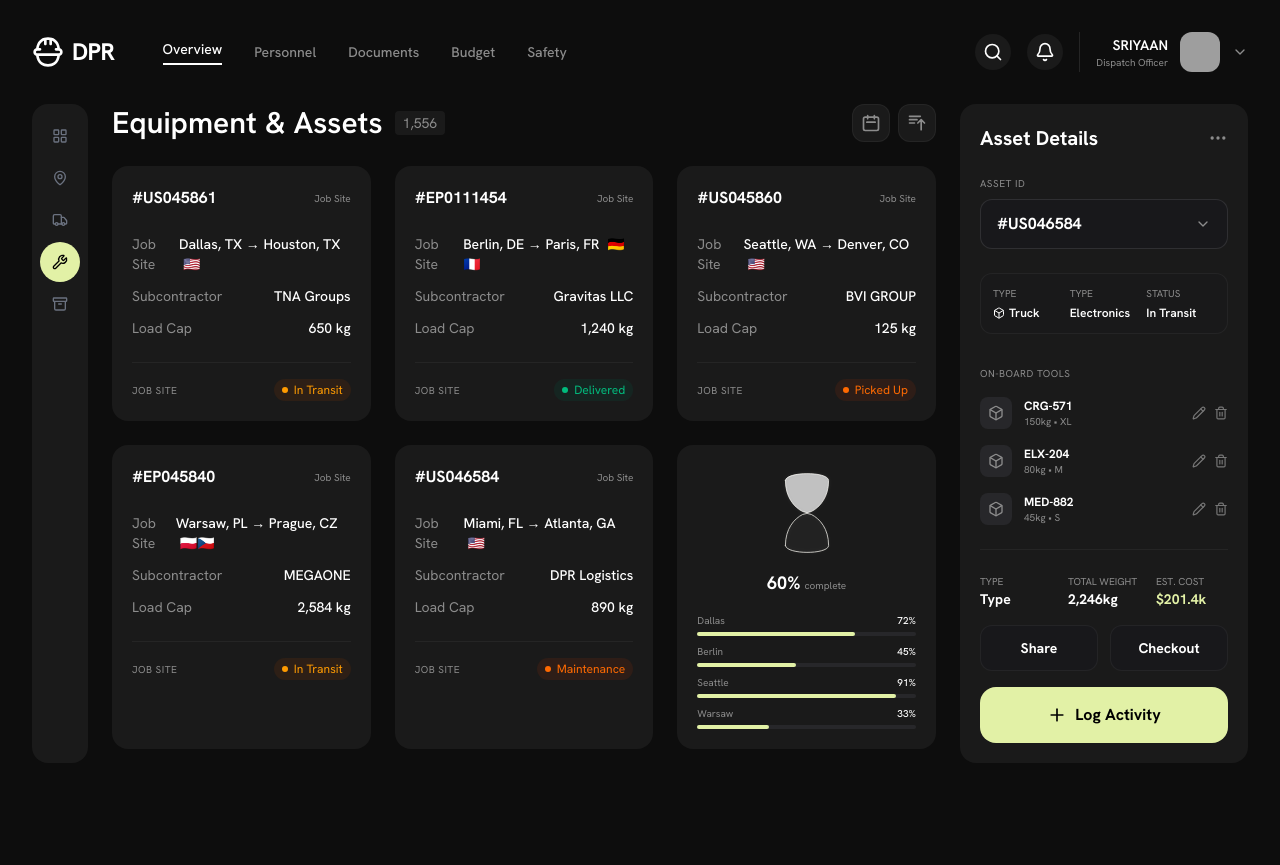
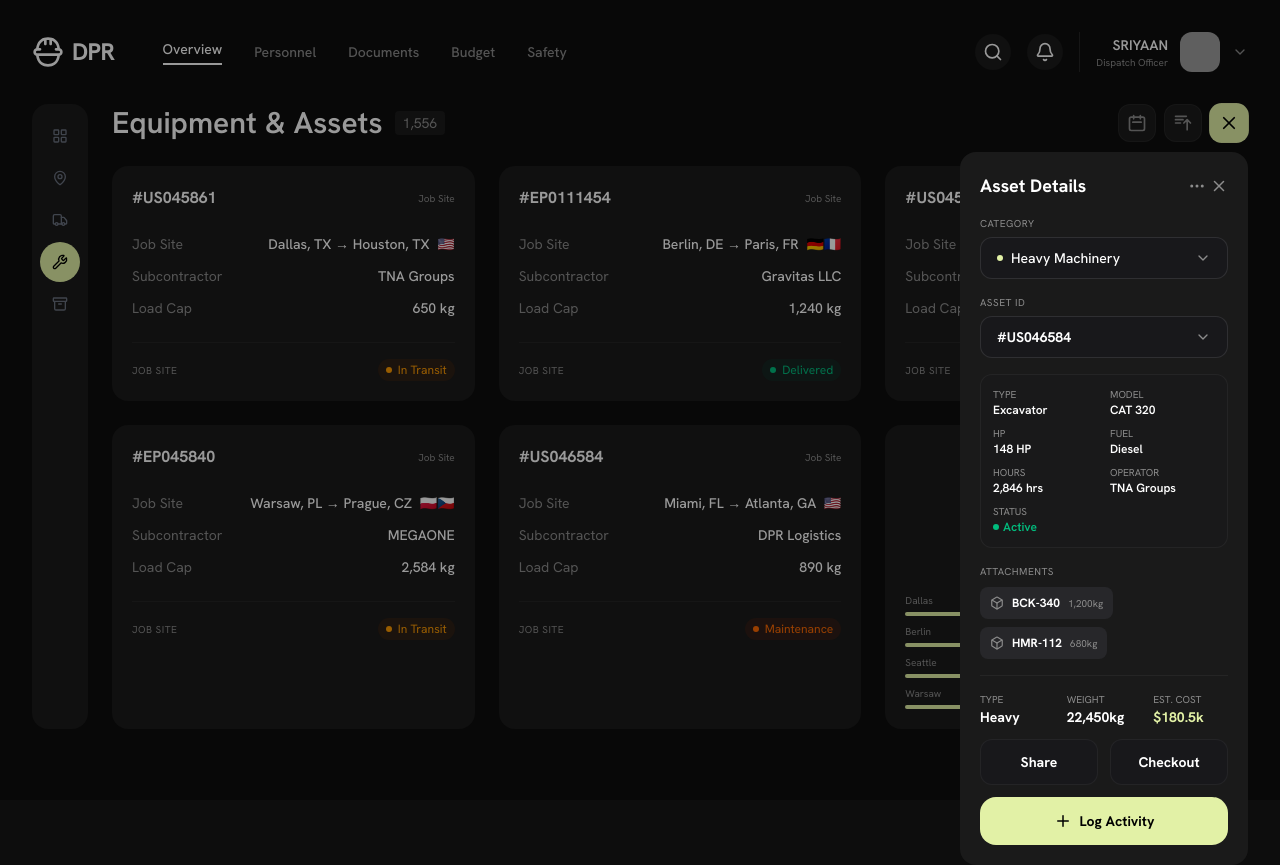
Before and after one commit to sheshanthShettyun/DPR-CONSTRUCTION, a Next.js app: page / in a window 1280 px wide. Both pictures are taken after a click on the button 1218 px from the left and 138 px from the top of the page. Before the commit the page ends 800 px from the top, so only its background shows below. Built offline with nearby package versions, Linux system fonts and the light colour scheme; grey boxes are pictures that could not be loaded.

Commit message:
ASSEST CARD CHANGES

```diff
--- a/src/app/page.tsx
+++ b/src/app/page.tsx
@@ -1,3 +1,8 @@
+"use client";
+
+import { useState } from "react";
+import { motion, AnimatePresence } from "framer-motion";
+import { PanelLeftOpen, X } from "lucide-react";
 import TopNav from "@/components/TopNav";
 import FilterSidebar from "@/components/FilterSidebar";
 import OrderCard from "@/components/OrderCard";
@@ -13,11 +18,13 @@ const orders = [
 ];
 
 export default function Home() {
+  const [panelOpen, setPanelOpen] = useState(false);
+
   return (
     <div className="p-8">
       <TopNav />
 
-      <main className="flex gap-6">
+      <main className="relative flex gap-6">
         <FilterSidebar />
 
         <section className="flex-1">
@@ -26,13 +33,23 @@ export default function Home() {
               <h1 className="text-3xl font-semibold">Equipment &amp; Assets</h1>
               <span className="rounded bg-[#1a1a1a] px-2 py-0.5 text-sm text-[#8c8c8c]">1,556</span>
             </div>
-            <div className="flex gap-2">
+            <div className="flex items-center gap-2">
               <button className="rounded-xl border border-white/5 bg-[#1a1a1a] p-2 text-[#8c8c8c]">
                 <svg className="h-5 w-5" fill="none" stroke="currentColor" viewBox="0 0 24 24"><path d="M8 7V3m8 4V3m-9 8h10M5 21h14a2 2 0 002-2V7a2 2 0 00-2-2H5a2 2 0 00-2 2v12a2 2 0 002 2z" strokeLinecap="round" strokeLinejoin="round" strokeWidth="2"/></svg>
               </button>
               <button className="rounded-xl border border-white/5 bg-[#1a1a1a] p-2 text-[#8c8c8c]">
                 <svg className="h-5 w-5" fill="none" stroke="currentColor" viewBox="0 0 24 24"><path d="M3 4h13M3 8h9m-9 4h6m4 0l4-4m0 0l4 4m-4-4v12" strokeLinecap="round" strokeLinejoin="round" strokeWidth="2"/></svg>
               </button>
+              <motion.button
+                whileHover={{ scale: 1.05 }}
+                whileTap={{ scale: 0.95 }}
+                onClick={() => setPanelOpen(!panelOpen)}
+                className={`rounded-xl border border-white/5 p-2 transition-colors ${
+                  panelOpen ? "bg-[#e2f1a6] text-black" : "bg-[#1a1a1a] text-[#8c8c8c]"
+                }`}
+              >
+                {panelOpen ? <X size={20} /> : <PanelLeftOpen size={20} />}
+              </motion.button>
             </div>
           </div>
 
@@ -46,7 +63,31 @@ export default function Home() {
           </div>
         </section>
 
-        <AssetPanel />
+        <AnimatePresence>
+          {panelOpen && (
+            <>
+              <motion.div
+                initial={{ opacity: 0 }}
+                animate={{ opacity: 1 }}
+                exit={{ opacity: 0 }}
+                transition={{ duration: 0.2 }}
+                className="fixed inset-0 z-40 bg-black/40"
+                onClick={() => setPanelOpen(false)}
+              />
+
+              <motion.div
+                initial={{ opacity: 0, scale: 0.95 }}
+                animate={{ opacity: 1, scale: 1 }}
+                exit={{ opacity: 0, scale: 0.95 }}
+                transition={{ duration: 0.25, ease: [0.22, 1, 0.36, 1] }}
+                style={{ transformOrigin: "top right" }}
+                className="absolute right-0 top-12 z-50"
+              >
+                <AssetPanel onClose={() => setPanelOpen(false)} />
+              </motion.div>
+            </>
+          )}
+        </AnimatePresence>
       </main>
     </div>
   );
--- a/src/components/AssetPanel.tsx
+++ b/src/components/AssetPanel.tsx
@@ -1,94 +1,181 @@
 "use client";
 
-import { motion } from "framer-motion";
-import { ChevronDown, Ellipsis, Box, Pencil, Trash2, Plus } from "lucide-react";
+import { useState, useRef, useEffect } from "react";
+import { motion, AnimatePresence } from "framer-motion";
+import { ChevronDown, Ellipsis, Box, Pencil, Trash2, Plus, X } from "lucide-react";
 
-const tools = [
-  { id: "CRG-571", weight: "150kg", size: "XL" },
-  { id: "ELX-204", weight: "80kg", size: "M" },
-  { id: "MED-882", weight: "45kg", size: "S" },
-];
+interface Props {
+  onClose: () => void;
+}
 
-export default function AssetPanel() {
+const categories: Record<string, { label: string; fields: [string, string][]; tools: { id: string; weight: string; size: string }[] }> = {
+  "Heavy Machinery": {
+    label: "Heavy Machinery",
+    fields: [["Type", "Excavator"], ["Model", "CAT 320"], ["HP", "148 HP"], ["Fuel", "Diesel"], ["Hours", "2,846 hrs"], ["Operator", "TNA Groups"]],
+    tools: [
+      { id: "BCK-340", weight: "1,200kg", size: "XL" },
+      { id: "HMR-112", weight: "680kg", size: "L" },
+    ],
+  },
+  Vehicles: {
+    label: "Vehicles",
+    fields: [["Type", "Dump Truck"], ["Model", "CAT 745"], ["Load Cap", "41 tons"], ["Mileage", "52,400 mi"], ["VIN", "CAT0745DTPF..."], ["Driver", "MEGAONE"]],
+    tools: [
+      { id: "GPS-882", weight: "2kg", size: "S" },
+      { id: "RDO-451", weight: "5kg", size: "S" },
+    ],
+  },
+  "Power & Tools": {
+    label: "Power & Tools",
+    fields: [["Type", "Generator"], ["Model", "CAT XQ200"], ["Output", "200 kW"], ["Fuel", "Diesel"], ["Hours", "1,203 hrs"], ["Status", "In Use"]],
+    tools: [
+      { id: "CBL-201", weight: "30kg", size: "M" },
+      { id: "PNL-667", weight: "15kg", size: "S" },
+    ],
+  },
+  Safety: {
+    label: "Safety Equipment",
+    fields: [["Type", "Fall Arrest System"], ["Qty", "24 units"], ["Cert Date", "2026-01-15"], ["Expiry", "2027-01-15"], ["Location", "Site A"], ["Inspected", "2026-07-15"]],
+    tools: [{ id: "HRN-045", weight: "1.2kg", size: "S" }],
+  },
+  "Temp Structures": {
+    label: "Temporary Structures",
+    fields: [["Type", "Scaffolding"], ["Size", "40m x 12m"], ["Installed", "2026-06-20"], ["Location", "Site B"], ["Condition", "Good"], ["Inspected", "2026-07-15"]],
+    tools: [],
+  },
+  Materials: {
+    label: "Materials",
+    fields: [["Type", "Steel Beams"], ["Grade", "A992"], ["Quantity", "340 units"], ["Supplier", "US Steel Corp"], ["Delivered", "2026-07-10"], ["Lot #", "STL-A992-0710"]],
+    tools: [],
+  },
+};
+
+const categoryKeys = Object.keys(categories);
+
+export default function AssetPanel({ onClose }: Props) {
+  const [category, setCategory] = useState("Heavy Machinery");
+  const [catOpen, setCatOpen] = useState(false);
+  const catRef = useRef<HTMLDivElement>(null);
+  const cat = categories[category];
+
+  useEffect(() => {
+    function handleClick(e: MouseEvent) {
+      if (catRef.current && !catRef.current.contains(e.target as Node)) {
+        setCatOpen(false);
+      }
+    }
+    document.addEventListener("mousedown", handleClick);
+    return () => document.removeEventListener("mousedown", handleClick);
+  }, []);
+
   return (
-    <motion.aside
-      initial={{ opacity: 0, x: 20 }}
-      animate={{ opacity: 1, x: 0 }}
-      transition={{ duration: 0.5, ease: [0.22, 1, 0.36, 1], delay: 0.15 }}
-      className="w-72 flex-shrink-0"
-    >
-      <div className="dashboard-card flex h-full flex-col">
-        <div className="mb-6 flex items-center justify-between">
-          <h2 className="text-xl font-bold">Asset Details</h2>
+    <div className="dashboard-card flex w-72 flex-col gap-4 p-5">
+      <div className="flex items-center justify-between">
+        <h2 className="text-lg font-bold">Asset Details</h2>
+        <div className="flex items-center gap-1">
           <motion.button whileHover={{ rotate: 90 }} className="text-[#8c8c8c] hover:text-white">
-            <Ellipsis size={20} />
+            <Ellipsis size={18} />
+          </motion.button>
+          <motion.button whileHover={{ scale: 1.1 }} whileTap={{ scale: 0.9 }} onClick={onClose} className="text-[#8c8c8c] hover:text-white">
+            <X size={18} />
           </motion.button>
         </div>
+      </div>
 
-        <div className="mb-6">
-          <label className="mb-2 block text-[10px] uppercase tracking-wider text-[#8c8c8c]">Asset ID</label>
-          <div className="relative">
-            <button className="flex w-full items-center justify-between rounded-xl border border-white/10 bg-zinc-900 px-4 py-3">
-              <span className="font-bold">#US046584</span>
+      <div ref={catRef} className="relative">
+        <label className="mb-1.5 block text-[10px] uppercase tracking-wider text-[#8c8c8c]">Category</label>
+        <motion.button
+          whileTap={{ scale: 0.99 }}
+          onClick={() => setCatOpen(!catOpen)}
+          className="flex w-full items-center justify-between rounded-xl border border-white/10 bg-zinc-900 px-4 py-2.5 text-sm font-medium text-white hover:border-white/20 transition-colors"
+        >
+          <div className="flex items-center gap-2">
+            <span className="h-1.5 w-1.5 rounded-full bg-[#e2f1a6]" />
+            {cat.label}
+          </div>
+          <motion.span animate={{ rotate: catOpen ? 180 : 0 }} transition={{ duration: 0.2 }}>
+            <ChevronDown size={16} className="text-[#8c8c8c]" />
+          </motion.span>
+        </motion.button>
+        <AnimatePresence>
+          {catOpen && (
+            <motion.div
+              initial={{ opacity: 0, y: -4, scale: 0.98 }}
+              animate={{ opacity: 1, y: 0, scale: 1 }}
+              exit={{ opacity: 0, y: -4, scale: 0.98 }}
+              transition={{ duration: 0.15, ease: [0.22, 1, 0.36, 1] }}
+              className="absolute left-0 right-0 top-full z-10 mt-1 overflow-hidden rounded-xl border border-white/10 bg-zinc-900 py-1 shadow-2xl"
+            >
+              {categoryKeys.map((key) => (
+                <button
+                  key={key}
+                  onClick={() => { setCategory(key); setCatOpen(false); }}
+                  className={`flex w-full items-center gap-2 px-4 py-2 text-sm transition-colors hover:bg-zinc-800 ${
+                    category === key ? "text-white" : "text-[#8c8c8c]"
+                  }`}
+                >
+                  <span className={`h-1.5 w-1.5 rounded-full ${category === key ? "bg-[#e2f1a6]" : "bg-transparent"}`} />
+                  {categories[key].label}
+                </button>
+              ))}
+            </motion.div>
+          )}
+        </AnimatePresence>
+      </div>
+
+      <div>
+        <label className="mb-1.5 block text-[10px] uppercase tracking-wider text-[#8c8c8c]">Asset ID</label>
+        <button className="flex w-full items-center justify-between rounded-xl border border-white/10 bg-zinc-900 px-4 py-2.5">
+          <span className="text-sm font-bold">#US046584</span>
           <ChevronDown size={16} className="text-[#8c8c8c]" />
         </button>
       </div>
+
+      <div className="grid grid-cols-2 gap-x-3 gap-y-2 rounded-xl border border-white/5 bg-zinc-900/50 p-3">
+        {cat.fields.map(([label, value]) => (
+          <div key={label}>
+            <p className="text-[10px] uppercase text-[#8c8c8c]">{label}</p>
+            <p className="text-xs font-semibold text-white">{value}</p>
           </div>
-
-        <div className="mb-8 grid grid-cols-3 gap-2 rounded-xl border border-white/5 bg-zinc-900/50 p-3">
+        ))}
         <div>
-            <p className="mb-1 text-[10px] uppercase text-[#8c8c8c]">Type</p>
-            <div className="flex items-center gap-1 text-xs font-semibold">
-              <Box size={12} />
-              Truck
-            </div>
-          </div>
-          <div>
-            <p className="mb-1 text-[10px] uppercase text-[#8c8c8c]">Type</p>
-            <p className="text-xs font-semibold">Electronics</p>
-          </div>
-          <div>
-            <p className="mb-1 text-[10px] uppercase text-[#8c8c8c]">Status</p>
-            <p className="text-xs font-semibold">In Transit</p>
+          <p className="text-[10px] uppercase text-[#8c8c8c]">Status</p>
+          <p className="flex items-center gap-1 text-xs font-semibold text-emerald-500">
+            <span className="h-1.5 w-1.5 rounded-full bg-emerald-500" /> Active
+          </p>
         </div>
       </div>
 
-        <div className="flex-1 overflow-y-auto no-scrollbar">
-          <p className="mb-4 text-[10px] uppercase tracking-wider text-[#8c8c8c]">On-Board Tools</p>
-          <div className="space-y-4">
-            {tools.map((tool) => (
-              <div key={tool.id} className="group flex items-center justify-between">
-                <div className="flex items-center gap-3">
-                  <div className="flex h-8 w-8 items-center justify-center rounded-lg bg-zinc-800">
-                    <Box size={16} className="text-[#8c8c8c]" />
-                  </div>
+      {cat.tools.length > 0 && (
         <div>
-                    <p className="text-xs font-bold">{tool.id}</p>
-                    <p className="text-[10px] text-[#8c8c8c]">{tool.weight} • {tool.size}</p>
-                  </div>
-                </div>
-                <div className="flex gap-2 opacity-40 transition-opacity group-hover:opacity-100">
-                  <button><Pencil size={14} /></button>
-                  <button><Trash2 size={14} /></button>
-                </div>
+          <p className="mb-2 text-[10px] uppercase tracking-wider text-[#8c8c8c]">
+            {category === "Heavy Machinery" ? "Attachments" : "On-Board Tools"}
+          </p>
+          <div className="flex flex-wrap gap-2">
+            {cat.tools.map((tool) => (
+              <div key={tool.id} className="flex items-center gap-2 rounded-lg bg-zinc-800 px-2.5 py-2">
+                <Box size={14} className="text-[#8c8c8c]" />
+                <span className="text-xs font-bold">{tool.id}</span>
+                <span className="text-[10px] text-[#8c8c8c]">{tool.weight}</span>
               </div>
             ))}
           </div>
         </div>
+      )}
 
-        <div className="mt-6 space-y-4 border-t border-white/5 pt-6">
-          <div className="grid grid-cols-3 gap-4">
+      <div className="space-y-3 border-t border-white/5 pt-4">
+        <div className="grid grid-cols-3 gap-3">
           <div>
             <p className="text-[10px] uppercase text-[#8c8c8c]">Type</p>
-              <p className="text-sm font-bold">Type</p>
+            <p className="text-sm font-bold">{category === "Heavy Machinery" ? "Heavy" : "Standard"}</p>
           </div>
           <div>
-              <p className="text-[10px] uppercase text-[#8c8c8c]">Total Weight</p>
-              <p className="text-sm font-bold">2,246kg</p>
+            <p className="text-[10px] uppercase text-[#8c8c8c]">Weight</p>
+            <p className="text-sm font-bold">{category === "Heavy Machinery" ? "22,450kg" : "275kg"}</p>
           </div>
           <div>
             <p className="text-[10px] uppercase text-[#8c8c8c]">Est. Cost</p>
-              <p className="text-sm font-bold text-[#e2f1a6]">$201.4k</p>
+            <p className="text-sm font-bold text-[#e2f1a6]">{category === "Heavy Machinery" ? "$180.5k" : "$8.2k"}</p>
           </div>
         </div>
         <div className="flex gap-3">
@@ -98,13 +185,12 @@ export default function AssetPanel() {
         <motion.button
           whileHover={{ scale: 1.02 }}
           whileTap={{ scale: 0.98 }}
-            className="flex w-full items-center justify-center gap-2 rounded-2xl bg-[#e2f1a6] py-4 font-bold text-black transition-opacity hover:opacity-90"
+          className="flex w-full items-center justify-center gap-2 rounded-2xl bg-[#e2f1a6] py-3.5 text-sm font-bold text-black transition-opacity hover:opacity-90"
         >
-            <Plus size={20} />
+          <Plus size={18} />
           Log Activity
         </motion.button>
       </div>
     </div>
-    </motion.aside>
   );
 }
```
Lines whose indentation alone changed are shown as unchanged.
